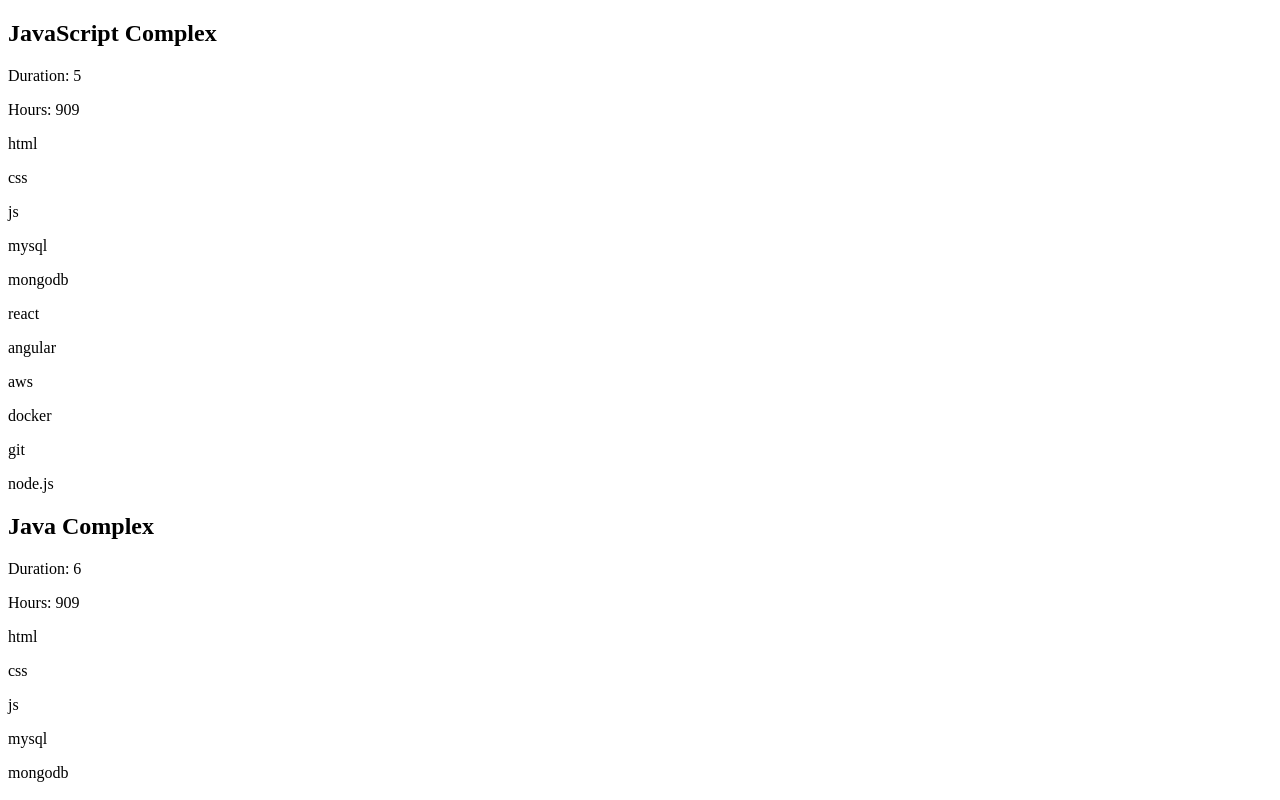
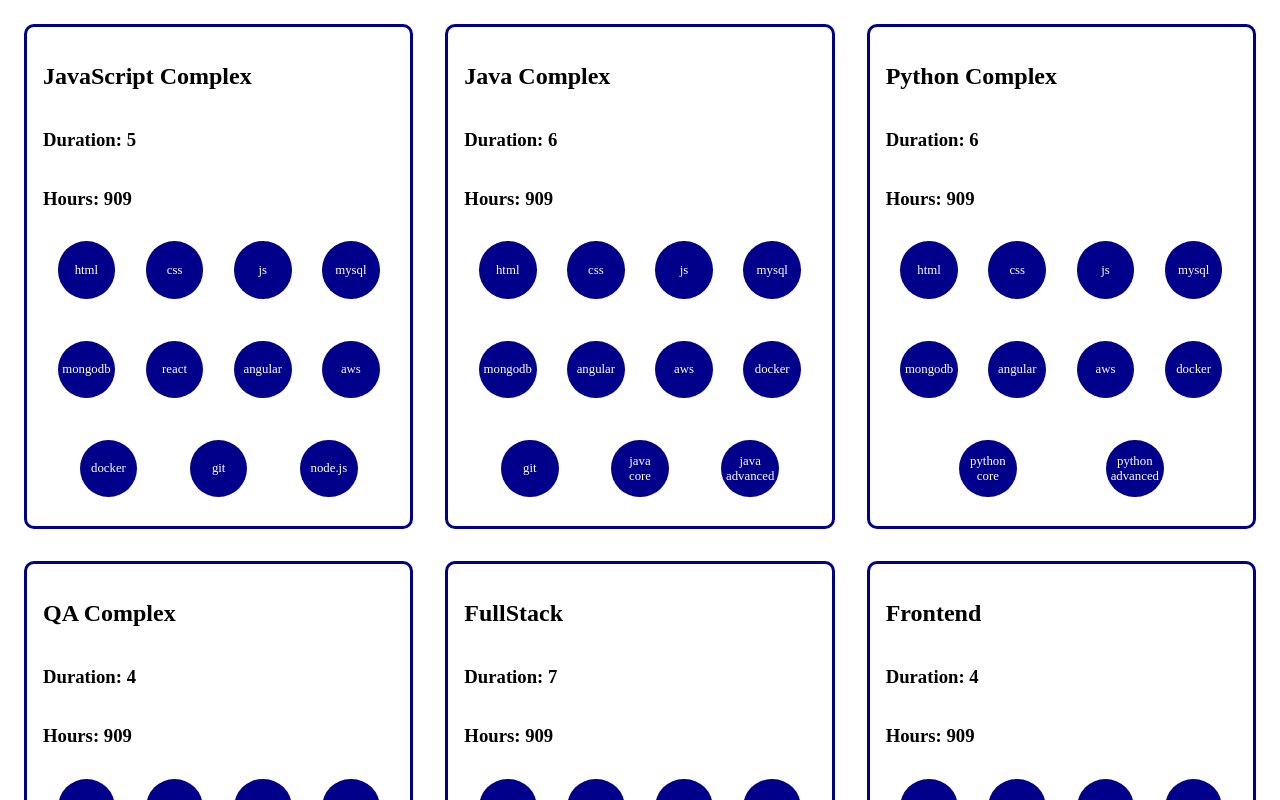
Before and after one commit to Iryna-Don/DEC-2024_ReactModule, a React (Vite) app: page / in a window 1280 px wide. Shown: the top 800 px of the page. Built offline with nearby package versions, Linux system fonts and the light colour scheme.

Commit message:
added styles in hw_#yiugR7&TF

```diff
--- a/src/components/Course.tsx
+++ b/src/components/Course.tsx
@@ -1,6 +1,7 @@
 import {FC} from 'react';
 import {ICourse} from "../../models/ICourse.ts";
 import Module from "./Module.tsx";
+import styles from './course.module.css';
 
 interface ICourseProps {
     value: ICourse
@@ -9,11 +10,11 @@ interface ICourseProps {
 const Course: FC<ICourseProps> = ({value}) => {
     const {title, monthDuration, hourDuration, modules} = value;
     return (
-        <div>
+        <div className={styles.course}>
             <h2>{title}</h2>
-            <p>Duration: {monthDuration}</p>
-            <p>Hours: {hourDuration}</p>
-            <div>
+            <h3>Duration: {monthDuration}</h3>
+            <h3>Hours: {hourDuration}</h3>
+            <div className={styles.modulesContainer}>
                 {modules.map((module, index) => <Module key={index} value={module}/>)}
             </div>
         </div>
--- a/src/components/Courses.tsx
+++ b/src/components/Courses.tsx
@@ -1,10 +1,11 @@
 import {FC} from 'react';
 import {coursesArray} from '../data.ts';
 import Course from "./Course.tsx";
+import styles from './courses.module.css';
 
 const Courses: FC = () => {
     return (
-        <div>
+        <div className={styles.coursesBlock}>
             {coursesArray.map((course, index) =><Course key={index} value={course}/>)
             }
         </div>
--- a/src/components/Module.tsx
+++ b/src/components/Module.tsx
@@ -1,4 +1,5 @@
 import {FC} from 'react';
+import styles from './module.module.css'
 // interface Props {
 //     value: string;
 // }
@@ -7,9 +8,7 @@ import {FC} from 'react';
 const Module:FC<{ value:string }> = ({value}) => {
 
     return (
-        <div>
-            <p>{value}</p>
-        </div>
+            <p className={styles.roundModule}>{value}</p>
     );
 };
 
--- /dev/null
+++ b/src/components/course.module.css
@@ -0,0 +1,16 @@
+.course{
+    border: 3px solid darkblue;
+    display: flex;
+    flex-direction: column;
+    align-items: start;
+    margin: 1rem;
+    padding: 1rem;
+    border-radius: 10px;
+}
+
+.modulesContainer{
+    display: flex;
+    justify-content: space-evenly;
+    gap: 1rem;
+    flex-wrap: wrap;
+}
--- /dev/null
+++ b/src/components/courses.module.css
@@ -0,0 +1,4 @@
+.coursesBlock {
+    display: grid;
+    grid-template-columns: 1fr 1fr 1fr;
+}
--- /dev/null
+++ b/src/components/module.module.css
@@ -0,0 +1,20 @@
+.roundModule {
+    border-radius: 50%;
+    padding: 1vw;
+    width: 2.5vw;
+    height: 2.5vw;
+    display: flex;
+    justify-content: center;
+    align-items: center;
+    text-align: center;
+    font-size: 1vw;
+    background-color: darkblue;
+    color: white;
+}
+
+.roundModule:hover {
+    box-shadow: 10px 10px 5px 0 rgba(0,0,0,0.75);
+    -webkit-box-shadow: 10px 10px 5px 0 rgba(0,0,0,0.75);
+    -moz-box-shadow: 10px 10px 5px 0 rgba(0,0,0,0.75);
+    transform: scale(1.1);
+}
```
